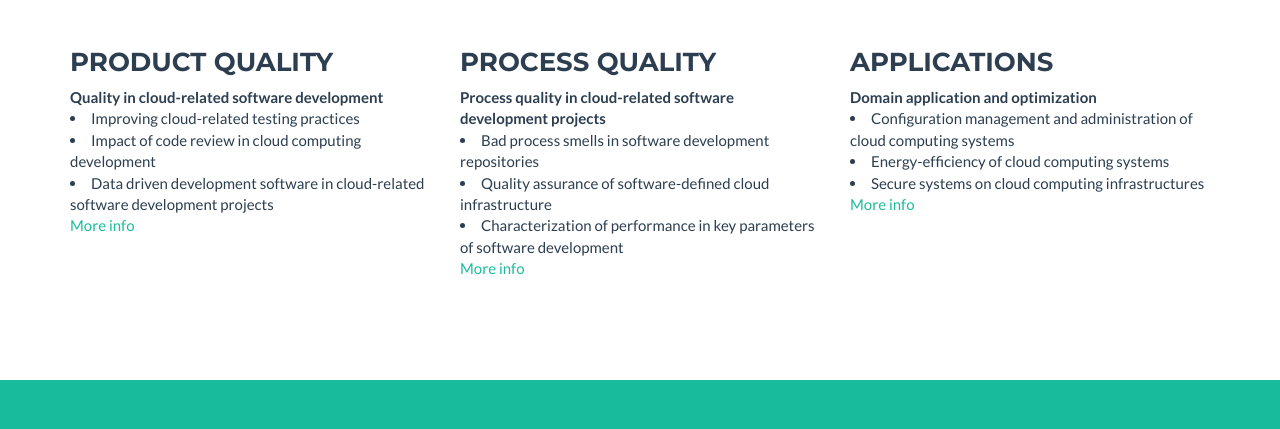
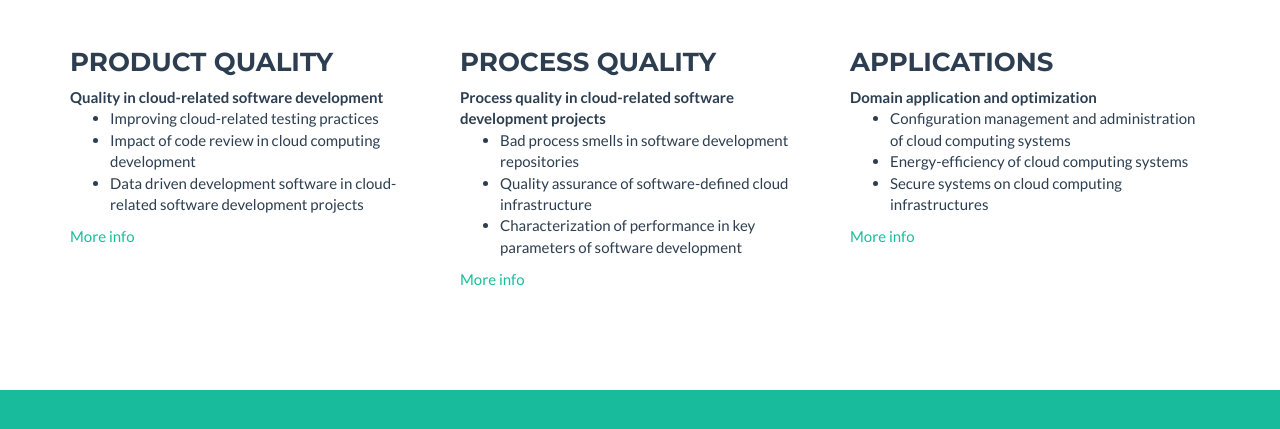
Before and after one commit to stefanos1316/senecaproject.github.io, a plain HTML site: page index.html in a window 1280 px wide. Shown: the part 781-1210 px from the top of the page. Drawn offline with nearby package versions, Linux system fonts and the light colour scheme.

Commit message:
Fix typo in tag

```diff
--- a/index.html
+++ b/index.html
@@ -84,31 +84,31 @@
           <div class="col-sm-4 portfolio-item">
             <h3>Product Quality</h3>
             <b>Quality in cloud-related software development</b>
-            <lu>
+            <ul>
               <li>Improving cloud-related testing practices</li>
               <li>Impact of code review in cloud computing development</li>
               <li>Data driven development software in cloud-related software development projects</li>
-            </lu>
+            </ul>
             <a href="#quality" class="portfolio-link" data-toggle="modal">More info</a>
           </div>
           <div class="col-sm-4 portfolio-item">
             <h3>Process Quality</h3>
             <b>Process quality in cloud-related software development projects</b>
-            <lu>
+            <ul>
               <li>Bad process smells in software development repositories</li>
               <li>Quality assurance of software-defined cloud infrastructure</li>
               <li>Characterization of performance in key parameters of software development</li>
-            </lu>
+            </ul>
             <a href="#quantitative" class="portfolio-link" data-toggle="modal">More info</a>
           </div>
           <div class="col-sm-4 portfolio-item">
             <h3>Applications</h3>
             <b>Domain application and optimization</b>
-            <lu>
+            <ul>
               <li>Configuration management and administration of cloud computing systems</li>
               <li>Energy-efficiency of cloud computing systems</li>
               <li>Secure systems on cloud computing infrastructures</li>
-            </lu>
+            </ul>
             <a href="#optimization" class="portfolio-link" data-toggle="modal">More info</a>
           </div>
         </div>
```
